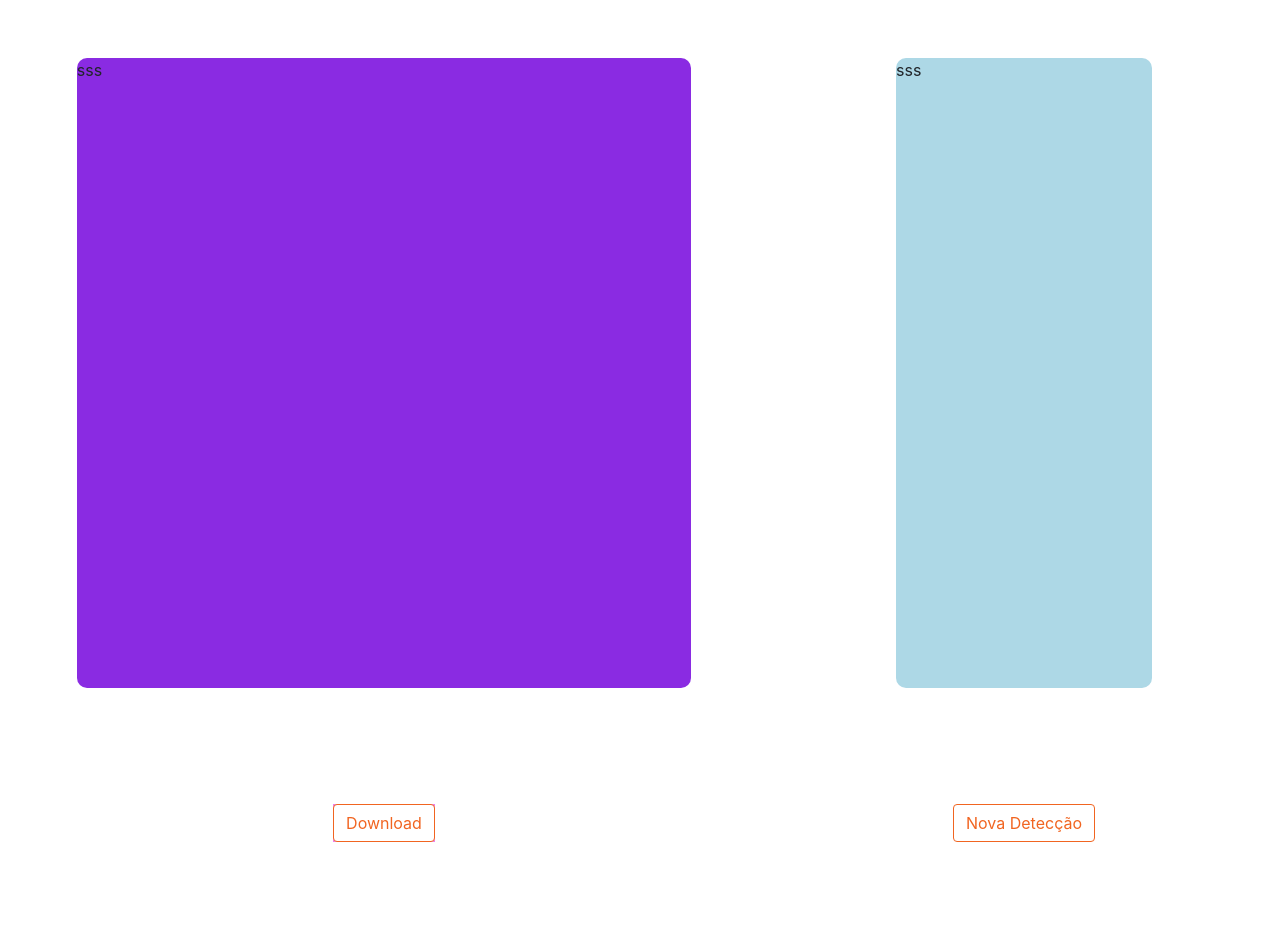
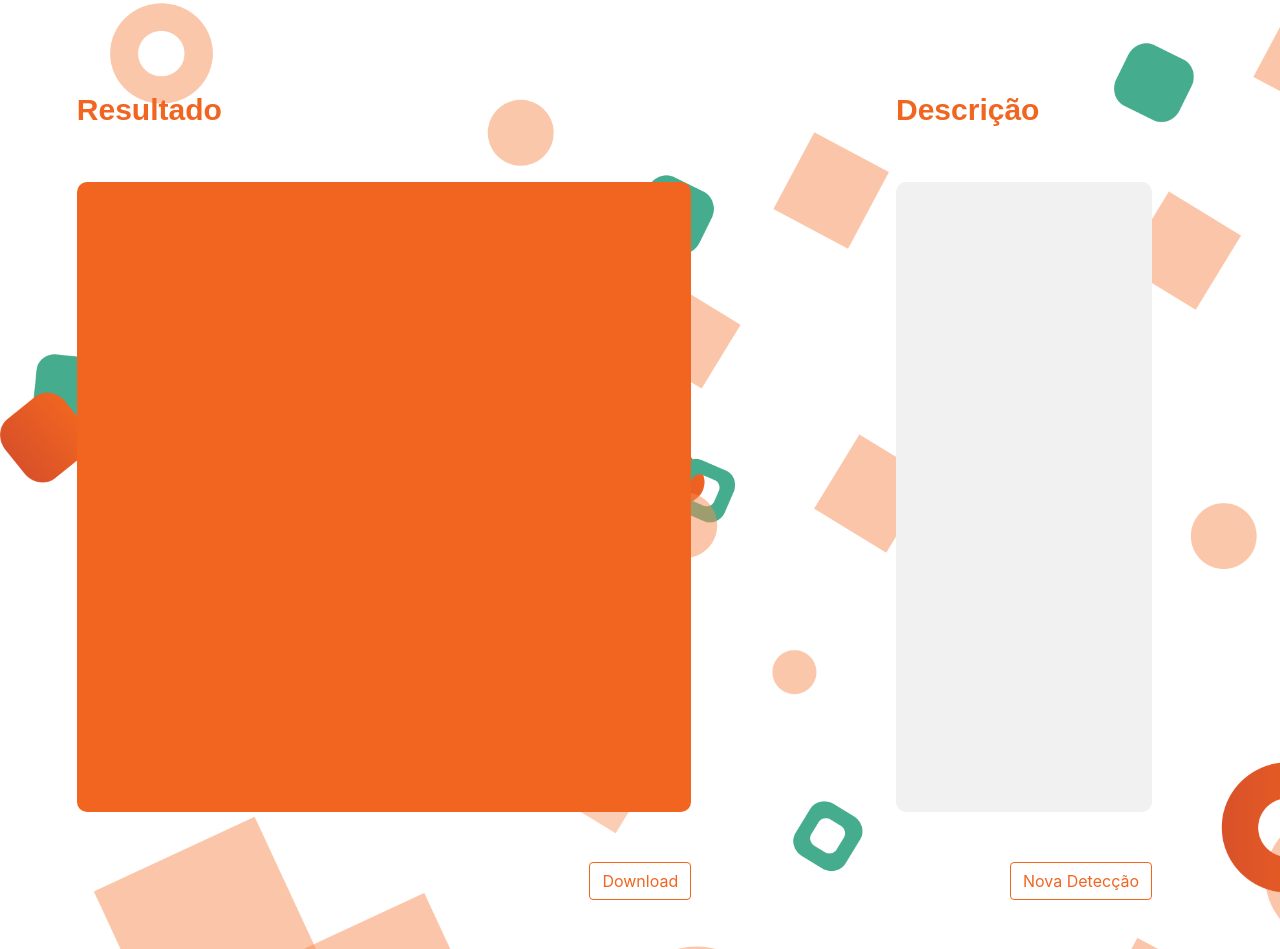
Before and after one commit to arthurlopesds/Hyoid-Bone-Detection-Page, a React (Create React App) app: page /Resposta in a window 1280 px wide. Before the commit the page ends 900 px from the top, so only its background shows below. Built offline with nearby package versions, Linux system fonts and the light colour scheme.

Commit message:
Page Resultado

```diff
--- a/src/components/Resposta/index.js
+++ b/src/components/Resposta/index.js
@@ -8,25 +8,28 @@ export default class Resposta extends React.Component{
             <div id="main-resp">
 
                 <div id="result">
+                    <span id="title_result">Resultado</span>
                     <div id="result-interno">
-                        sss
+
                     </div>
                     <div id="btn_download">
                         <ButtonToolbar>
-                                <Button variant="outline-primary">Download</Button>
+                            <Button>Download</Button>
                         </ButtonToolbar>
                     </div>
                 </div>
 
                 <div id="desc">
+                    <span id="title_desc">Descrição</span>
                     <div id="desc-interno">
-                        sss
+
                     </div>
 
-                    <ButtonToolbar>
-                            <Button variant="outline-primary">Nova Detecção</Button>
-                    </ButtonToolbar>
-
+                    <div id="btn_nvdetect">
+                        <ButtonToolbar>
+                            <Button>Nova Detecção</Button>
+                        </ButtonToolbar>
+                    </div>
                 </div>
             </div>
         );
--- a/src/components/Resposta/styles.css
+++ b/src/components/Resposta/styles.css
@@ -3,6 +3,9 @@ div{
     padding: 0;
 }
 div#main-resp{
+    height: 949px;
+    background-image: url(../../images/2.png);
+    background-size: 2000px;
     display: flex;
     justify-content: center;
     align-items: center;
@@ -15,7 +18,7 @@ div#result{
     flex-direction: column;
     width: 60%;
     height: 900px;
-    /* background-color: darkgray; */
+    /* background-color: black; */
 }
 
 div#desc{
@@ -31,7 +34,7 @@ div#desc{
 div#result-interno{
     width: 80%;
     height: 70%;
-    background-color: blueviolet;
+    background-color: #F16521;
     border-radius: 10px 10px;
 
 }
@@ -39,17 +42,24 @@ div#result-interno{
 div#desc-interno{
     width: 50%;
     height: 70%;
-    background-color: lightblue;
+    background-color: #F1F1F1;
     border-radius: 10px 10px;
 }
 
-.btn-outline-primary {
+.btn-primary{
     color:#F16521;
-    background-color: white;
+    background-color: #FFF;
+    border-color: #F16521;
+    box-shadow: none;
+}
+
+.btn-primary:hover{
+    color:white;
+    background-color: #F16521;
     border-color: #F16521;
 }
 
-.btn-outline-primary:hover{
+.btn-primary:not(:disabled):not(.disabled).active, .btn-primary:not(:disabled):not(.disabled):active, .show>.btn-primary.dropdown-toggle{
     color:white;
     background-color: #F16521;
     border-color: #F16521;
@@ -57,5 +67,41 @@ div#desc-interno{
 }
 
 div#btn_download{
-    background-color: violet;
+    display: flex;
+    justify-content: flex-end;
+    width: 80%;
+    /* background-color: red; */
 }
+
+div#btn_nvdetect{
+    display: flex;
+    justify-content: flex-end;
+    width: 50%;
+    /* background-color: royalblue; */
+}
+
+span#title_result{
+    width: 80%;
+    height: 8%;
+    align-items: flex-end;
+    display: flex;
+    /* background-color: #F1F1F1; */
+    font-size: 30px;
+    font-family: Arial, Helvetica, sans-serif;
+    color: #F16521;
+    font-weight: bold;
+    margin-top: 10px;
+}
+
+span#title_desc{
+    width: 50%;
+    height: 8%;
+    align-items: flex-end;
+    display: flex;
+    /* background-color: #F122; */
+    font-size: 30px;
+    font-family: Arial, Helvetica, sans-serif;
+    color: #F16521;
+    font-weight: bold;
+    margin-top: 10px;
+}
```
